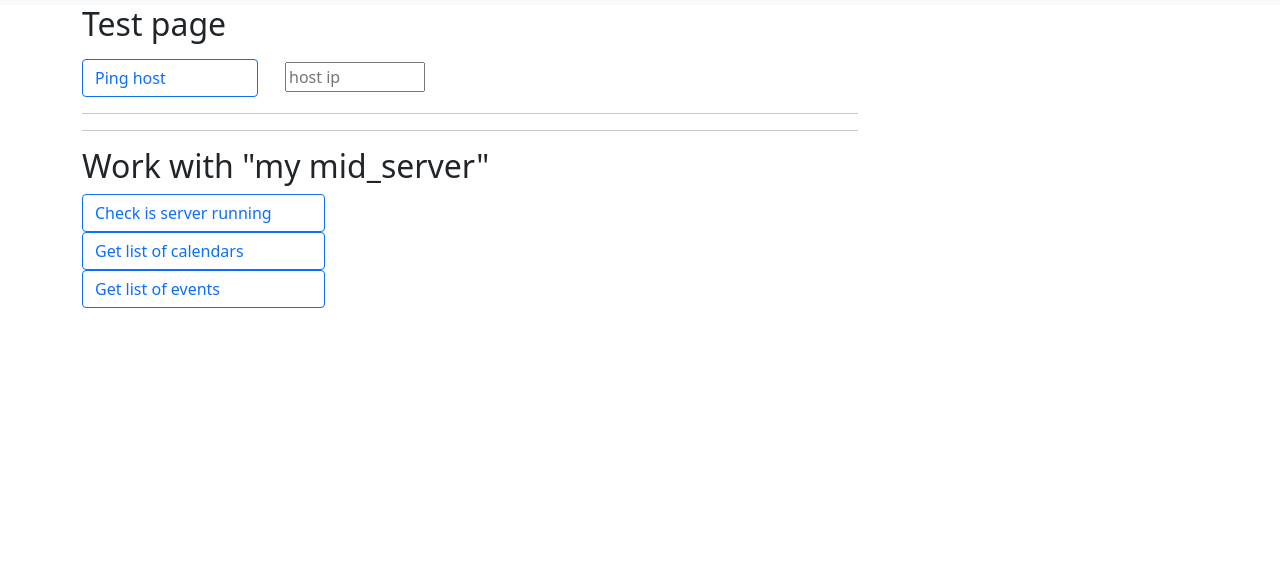
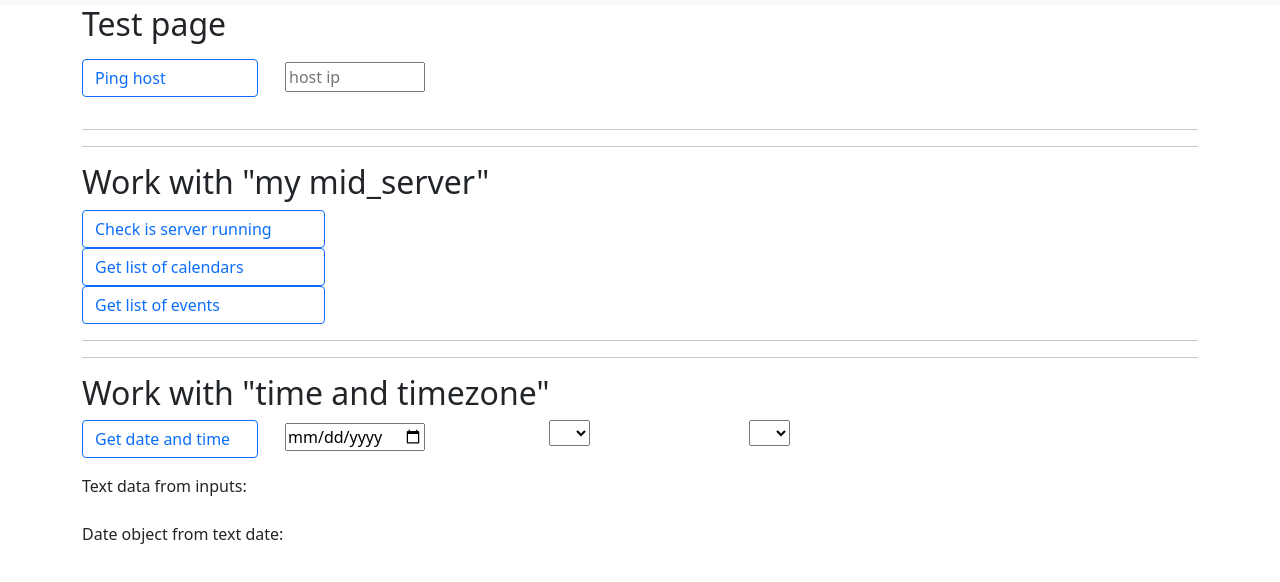
Before and after one commit to iSakha/MyNodeServer, a website: page public/testpage.html in a window 1280 px wide. Shown: the part 52-634 px from the top of the page. Drawn offline with nearby package versions, Linux system fonts and the light colour scheme.

Commit message:
Start with time and timezone

```diff
--- a/public/css/style_testpage.css
+++ b/public/css/style_testpage.css
@@ -1,4 +1,8 @@
-#ip-address{
+#ip-address, #date-picker{
     margin: 3px;
     width: 140px;
 }
+#lbl-data, #lbl-data-obj{
+    background-color: aliceblue;
+    font-weight: bold;
+}
--- a/public/js/script_testpage.js
+++ b/public/js/script_testpage.js
@@ -108,7 +108,8 @@ function getEventsList() {
         })
 
 }
-
+//          Create event table
+// ==============================================================================
 function createEventTable(data) {
     document.getElementById('div-table').classList.remove('d-none');
     if (data.length == 0) {
@@ -157,3 +158,23 @@ function createEventTable(data) {
     tbl.append(tblBody)
 
 }
+
+
+//          Work with time and timezone
+// ==============================================================================
+let str_date;
+let str_time;
+document.getElementById('btn-get-txt').addEventListener('click', getString);
+
+function getString() {
+    str_date = document.getElementById('date-picker').value;
+    str_time = document.getElementById('hours').value + ':' + document.getElementById('minutes').value;
+    // console.log(str_date,str_time);
+    let lbl = document.getElementById('lbl-data');
+    lbl.innerHTML = str_date + ' ' + str_time;
+
+    let dt = new Date(lbl.innerHTML);
+    let lbl_obj = document.getElementById('lbl-data-obj');
+    lbl_obj.innerHTML = dt;
+    console.log(dt);
+}
--- a/public/testpage.html
+++ b/public/testpage.html
@@ -71,12 +71,13 @@
       <div class="col-3">
         <p id="ping-responce"></p>
       </div>
-      <hr>
-      <hr>
+
     </div>
   </div>
 
   <div class="container">
+    <hr>
+    <hr>
     <h2>Work with "my mid_server"</h2>
     <div class="row" style="width: 800px;">
       <div class="col-4">
@@ -147,6 +148,96 @@
   </div>
 
 
+  <div class="container">
+    <hr>
+    <hr>
+    <h2>Work with "time and timezone"</h2>
+    <div class="row" style="width: 800px;">
+      <div class="col-3">
+        <button id="btn-get-txt" type="button" class="col-12 btn btn-outline-primary" style="text-align: left">Get
+          date and time</button>
+      </div>
+      <div class="col-4">
+        <input id="date-picker" type="date">
+      </div>
+
+      <div class="col-2">
+        <select id="hours">
+          <option></option>
+          <option>00</option>
+          <option>01</option>
+          <option>02</option>
+          <option>03</option>
+          <option>04</option>
+          <option>05</option>
+          <option>06</option>
+          <option>07</option>
+          <option>08</option>
+          <option>09</option>
+          <option>10</option>
+          <option>11</option>
+          <option>12</option>
+          <option>13</option>
+          <option>14</option>
+          <option>15</option>
+          <option>16</option>
+          <option>17</option>
+          <option>18</option>
+          <option>19</option>
+          <option>20</option>
+          <option>21</option>
+          <option>22</option>
+          <option>23</option>
+        </select>
+      </div>
+      <div class="col-1"></div>
+      <div class="col-2">
+        <select id="minutes">
+          <option></option>
+          <option>00</option>
+          <option>05</option>
+          <option>10</option>
+          <option>15</option>
+          <option>20</option>
+          <option>25</option>
+          <option>30</option>
+          <option>35</option>
+          <option>40</option>
+          <option>45</option>
+          <option>50</option>
+          <option>55</option>
+        </select>
+      </div>
+
+    </div>
+    <p></p>
+    <div class="row" style="width: 800px;">
+      <div class="col-4">
+        <label>Text data from inputs:</label>
+      </div>
+      <!-- <div class="col-1"></div> -->
+      <div class="col-4">
+        <label id="lbl-data"></label>
+      </div>
+    </div>
+    <div id="calendar-list"></div>
+    <br>
+    <div class="row" style="width: 800px;">
+      <div class="col-4">
+        <label>Date object from text date:</label>
+      </div>
+      <div class="col-8">
+        <label id="lbl-data-obj"></label>
+      </div>
+    </div>
+
+    <div class="row" style="width: 800px;">
+      <div class="col-4">
+        <label id="lbl-data"></label>
+      </div>
+    </div>
+  </div>
+
   <!-- Option 1: Bootstrap Bundle with Popper -->
   <script src="https://cdn.jsdelivr.net/npm/bootstrap@5.1.3/dist/js/bootstrap.bundle.min.js"
     integrity="sha384-ka7Sk0Gln4gmtz2MlQnikT1wXgYsOg+OMhuP+IlRH9sENBO0LRn5q+8nbTov4+1p"
```
Also changed, not shown: config.js (added, +10 -0 lines). Lines whose indentation alone changed are shown as unchanged.
